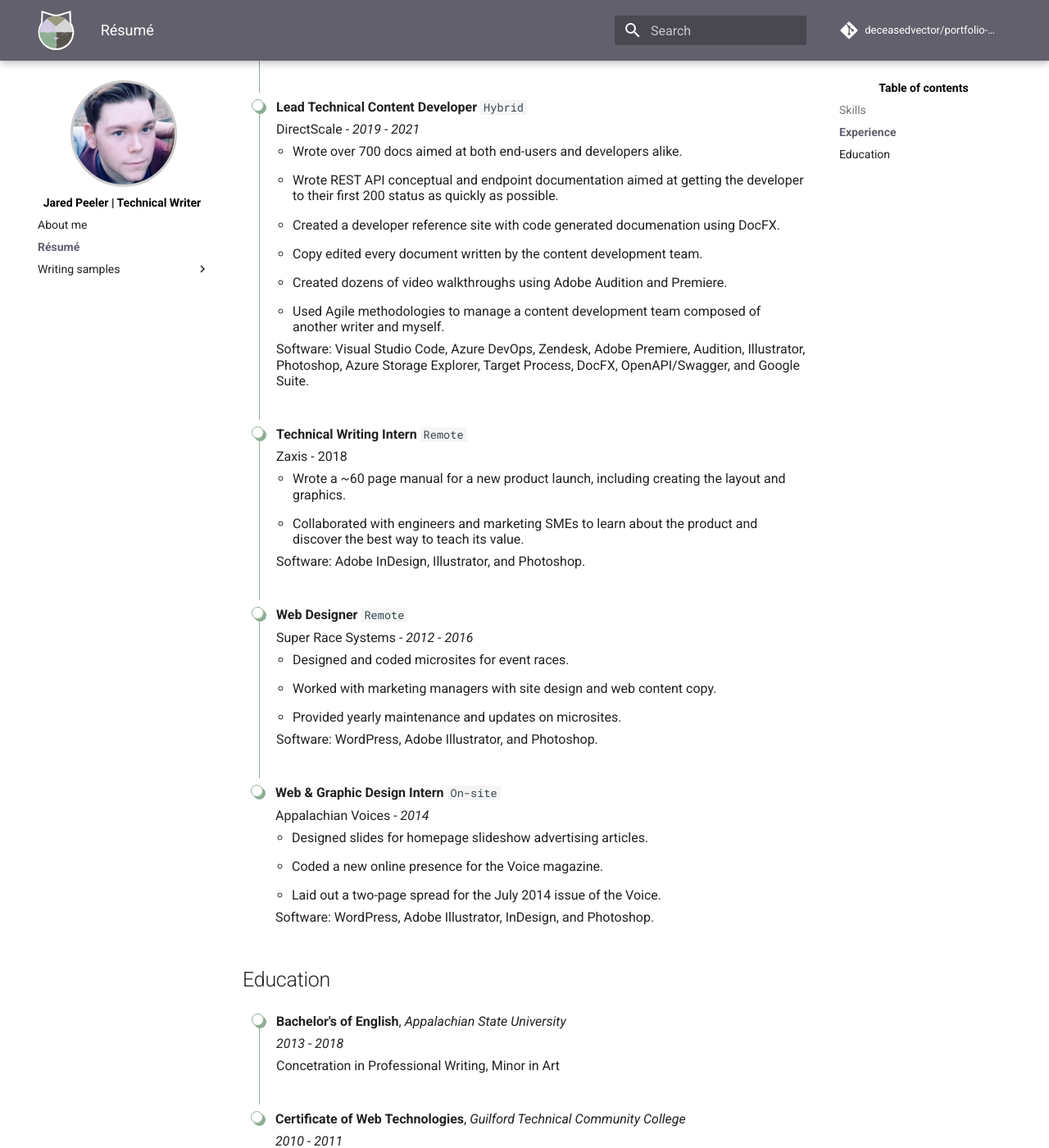
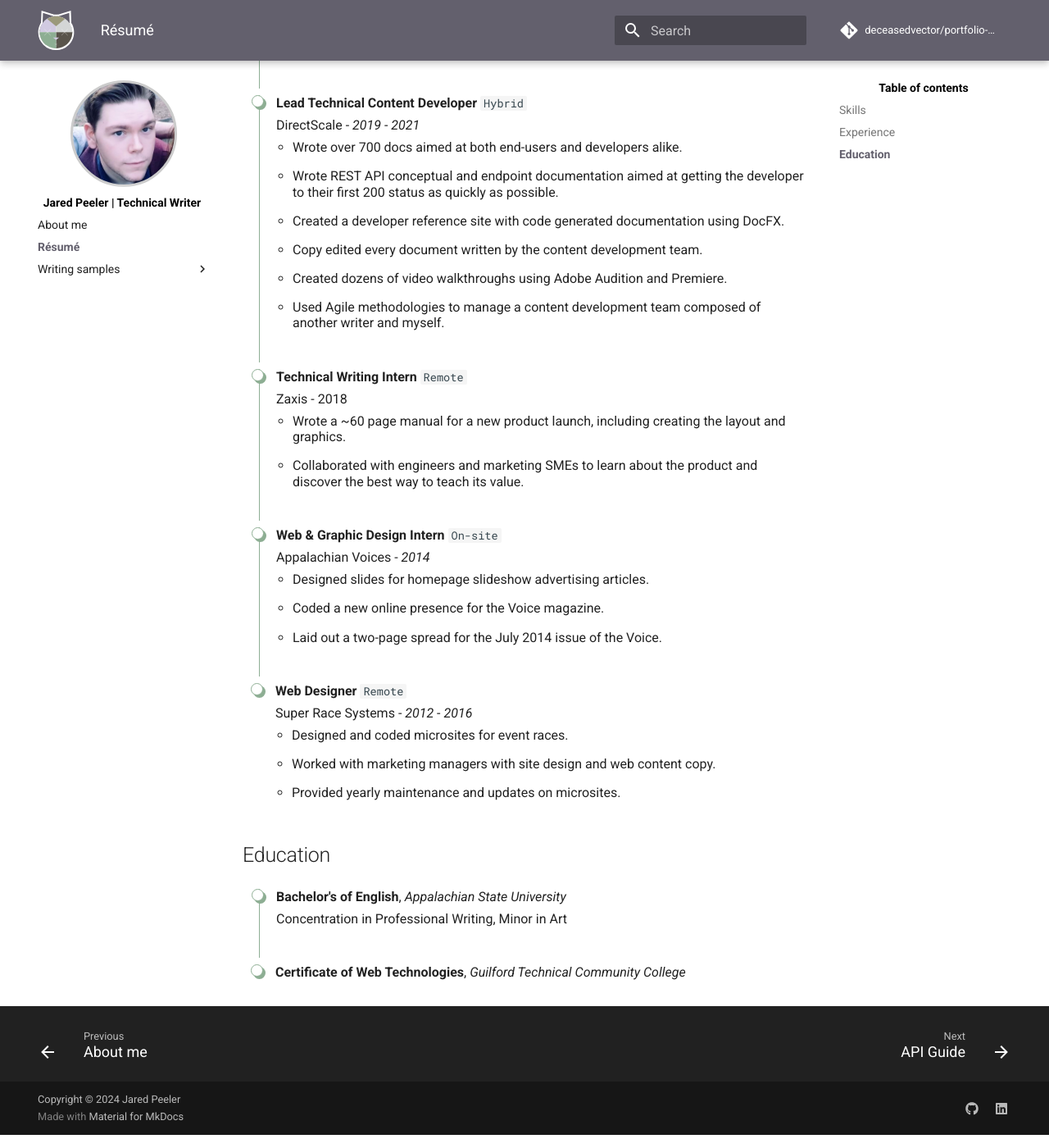
Before and after one commit to deceasedvector/portfolio, an MkDocs documentation site: the page built from docs/resume.md, in a window 1280 px wide and 1400 px high, scrolled down 1196 px. Shown: the whole window at 82% size. Built offline with MkDocs 1.6.1 and Material for MkDocs 9.7.7, drawn with Linux system fonts in a browser that asks for light colours; comment, search, counter and statistics services are not loaded; some of the changed text lies outside the part shown.

Commit message:
updated resume

```diff
--- a/docs/resume.md
+++ b/docs/resume.md
@@ -56,25 +69,25 @@
 <div class="sessions" markdown>
 - **Technical Document Manager** `On-site`
 
-    Waste Harmonics - *2023* - *Present*
+    Waste Harmonics - Victor, NY
+
+    *2023* - *Present*
 
     - Documented internal team processes via SOPs and flowcharts.
     - Built the internal knowledge base in SharePoint, hosting hundreds of PDFs with consistent style throughout.
     - Configured MadCap Flare for content publishing, using Git for version control.
     - Collaborated with the Learning and Development Manager to create training modules and curricula, improving training company-wide.
 
-    Software: MadCap Flare, SnagIt, Microsoft SharePoint, Adobe Illustrator, Adobe Photoshop, Adobe Premiere, Microsoft Visio, Microsoft Office, Trello, NetSuite, and Absorb LMS
-
 - **UX/Technical Writer** `Remote`
 
-    Eventus - *2021* - *2023*- Wrote over 100 docs aimed at RegTech audience.
+    Eventus - Austin, TX
+
+    *2021* - *2023*
 
     - Wrote over 100 docs aimed at RegTech audience.
     - Aligned documentation with release, producing a package containing video walkthroughs, feature documentation, internal wikis, and in-app announcements.
     - Set up and launched Pendo for usage tracking and in-app walkthrough guides and announcements.
     - Revised the app’s UX copy throughout to fit the style guide and provide succinct useful information.
-
-    Software: Figma, Jira, Confluence, Zendesk, Pendo, Adobe Premiere, Audition, and Google Suite.
 
 - **Lead Technical Content Developer** `Hybrid`
 
@@ -82,12 +95,10 @@
 
     - Wrote over 700 docs aimed at both end-users and developers alike.
     - Wrote REST API conceptual and endpoint documentation aimed at getting the developer to their first 200 status as quickly as possible.
-    - Created a developer reference site with code generated documenation using DocFX.
+    - Created a developer reference site with code generated documentation using DocFX.
     - Copy edited every document written by the content development team.
     - Created dozens of video walkthroughs using Adobe Audition and Premiere.
     - Used Agile methodologies to manage a content development team composed of another writer and myself.
-
-    Software: Visual Studio Code, Azure DevOps, Zendesk, Adobe Premiere, Audition, Illustrator, Photoshop, Azure Storage Explorer, Target Process, DocFX, OpenAPI/Swagger, and Google Suite.
 
 - **Technical Writing Intern** `Remote`
 
@@ -96,7 +107,13 @@
     - Wrote a ~60 page manual for a new product launch, including creating the layout and graphics.
     - Collaborated with engineers and marketing SMEs to learn about the product and discover the best way to teach its value.
 
-    Software: Adobe InDesign, Illustrator, and Photoshop.
+- **Web & Graphic Design Intern** `On-site`
+
+    Appalachian Voices - *2014*
+
+    - Designed slides for homepage slideshow advertising articles.
+    - Coded a new online presence for the Voice magazine.
+    - Laid out a two-page spread for the July 2014 issue of the Voice.
 
 - **Web Designer** `Remote`
 
@@ -106,18 +123,6 @@
     - Worked with marketing managers with site design and web content copy.
     - Provided yearly maintenance and updates on microsites.
 
-    Software: WordPress, Adobe Illustrator, and Photoshop.
-
-- **Web & Graphic Design Intern** `On-site`
-
-    Appalachian Voices - *2014*
-
-    - Designed slides for homepage slideshow advertising articles.
-    - Coded a new online presence for the Voice magazine.
-    - Laid out a two-page spread for the July 2014 issue of the Voice.
-
-    Software: WordPress, Adobe Illustrator, InDesign, and Photoshop.
-
 </div>
 
 ## Education
@@ -126,12 +131,8 @@
 
 - **Bachelor's of English**, *Appalachian State University*
 
-    *2013* - *2018*
-
-    Concetration in Professional Writing, Minor in Art
+    Concentration in Professional Writing, Minor in Art
 
 - **Certificate of Web Technologies**, *Guilford Technical Community College*
 
-    *2010* - *2011*
-
 </div>
```
Also changed, not shown: other parts of docs/resume.md (+13 -0 lines), 1 other file.
